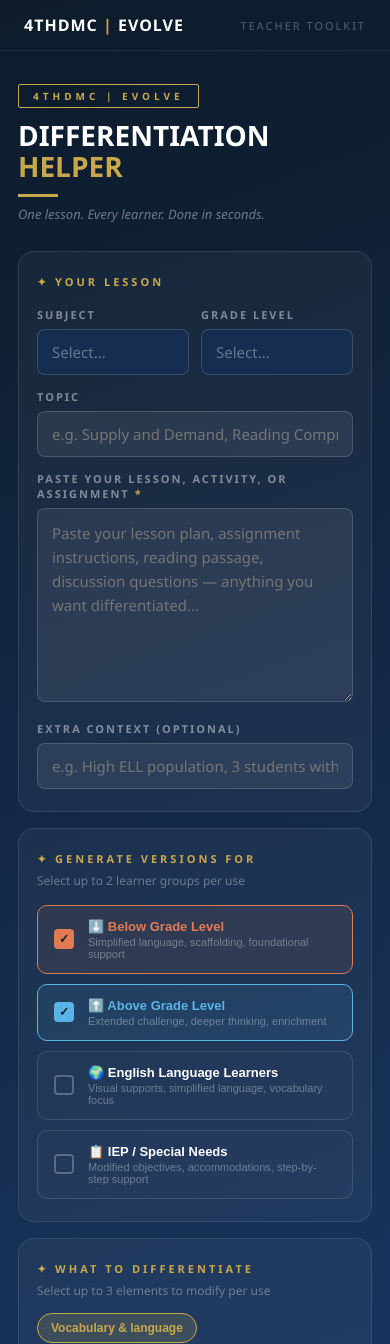
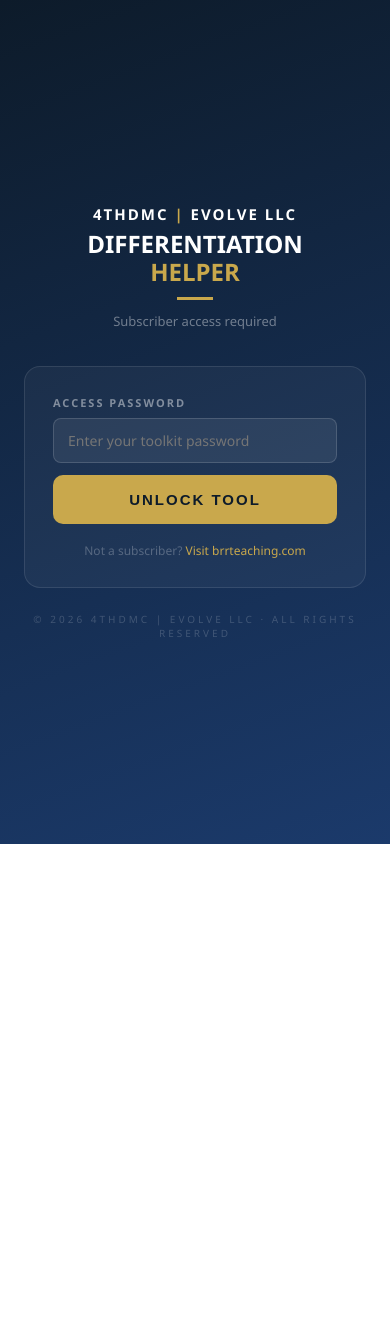
Before and after one commit to 4thdmcEvolve/differentiation-helper, a React (Vite) app: page / in a window 390 px wide. Shown: the top 1344 px of the page. After the commit the page ends 844 px from the top, so only its background shows below. Built offline with nearby package versions, Linux system fonts and the light colour scheme.

Commit message:
Update App.jsx

```diff
--- a/src/App.jsx
+++ b/src/App.jsx
@@ -70,7 +70,94 @@
     return <div key={i} style={{ fontSize: 13, color: "#444", lineHeight: 1.75, margin: "2px 0" }}>{t.replace(/\*\*/g, "")}</div>;
   });
 
+// ─── PASSWORD GATE ─────────────────────────────────────────────────────────
+function PasswordGate({ onUnlock }) {
+  const [pw, setPw] = useState("");
+  const [error, setError] = useState("");
+  const [checking, setChecking] = useState(false);
+
+  const handleUnlock = async () => {
+    if (!pw.trim()) { setError("Please enter the access password."); return; }
+    setChecking(true);
+    setError("");
+    try {
+      const res = await fetch("/api/auth", {
+        method: "POST",
+        headers: { "Content-Type": "application/json" },
+        body: JSON.stringify({ password: pw.trim() })
+      });
+      if (res.ok) {
+        localStorage.setItem("toolkit_password", pw.trim());
+        onUnlock(pw.trim());
+      } else {
+        setError("Incorrect password. Please check your subscriber email and try again.");
+        setPw("");
+      }
+    } catch {
+      setError("Connection error. Please try again.");
+    } finally {
+      setChecking(false);
+    }
+  };
+
+  return (
+    <div style={{ minHeight: "100vh", background: `linear-gradient(160deg, ${DARK} 0%, ${NAVY} 100%)`, fontFamily: "'Segoe UI', system-ui, sans-serif", display: "flex", flexDirection: "column", alignItems: "center", justifyContent: "center", padding: 24 }}>
+      <div style={{ width: "100%", maxWidth: 420 }}>
+        <div style={{ textAlign: "center", marginBottom: 36 }}>
+          <div style={{ fontWeight: 900, fontSize: 15, color: "#fff", letterSpacing: 2, marginBottom: 6 }}>
+            4THDMC <span style={{ color: GOLD }}>|</span> EVOLVE LLC
+          </div>
+          <div style={{ fontSize: "clamp(24px, 5vw, 34px)", fontWeight: 900, color: "#fff", lineHeight: 1.15, marginBottom: 8 }}>
+            DIFFERENTIATION<br /><span style={{ color: GOLD }}>HELPER</span>
+          </div>
+          <div style={{ width: 36, height: 3, background: GOLD, margin: "12px auto" }} />
+          <div style={{ color: "rgba(255,255,255,0.4)", fontSize: 13 }}>Subscriber access required</div>
+        </div>
+
+        <div style={{ background: "rgba(255,255,255,0.04)", border: "1px solid rgba(255,255,255,0.1)", borderRadius: 16, padding: 28 }}>
+          <div style={{ color: "rgba(255,255,255,0.45)", fontSize: 11, fontWeight: 700, letterSpacing: 2, textTransform: "uppercase", marginBottom: 8 }}>
+            Access Password
+          </div>
+          <input
+            type="password"
+            value={pw}
+            onChange={e => setPw(e.target.value)}
+            onKeyDown={e => e.key === "Enter" && handleUnlock()}
+            placeholder="Enter your toolkit password"
+            style={{ width: "100%", background: "rgba(255,255,255,0.07)", border: "1px solid rgba(255,255,255,0.15)", borderRadius: 8, color: "#fff", padding: "12px 14px", fontSize: 14, outline: "none", fontFamily: "inherit", boxSizing: "border-box", marginBottom: 12 }}
+            autoFocus
+          />
+          {error && (
+            <div style={{ background: "rgba(255,80,80,0.12)", border: "1px solid rgba(255,80,80,0.3)", color: "#ff9090", padding: "10px 14px", borderRadius: 8, fontSize: 13, marginBottom: 14 }}>
+              {error}
+            </div>
+          )}
+          <button
+            onClick={handleUnlock}
+            disabled={checking}
+            style={{ width: "100%", padding: 16, background: checking ? "rgba(201,168,76,0.4)" : GOLD, color: DARK, border: "none", borderRadius: 10, fontWeight: 900, fontSize: 15, letterSpacing: 2, cursor: checking ? "not-allowed" : "pointer", textTransform: "uppercase" }}
+          >
+            {checking ? "Checking..." : "Unlock Tool"}
+          </button>
+          <div style={{ textAlign: "center", marginTop: 18, color: "rgba(255,255,255,0.25)", fontSize: 12 }}>
+            Not a subscriber?{" "}
+            <a href="https://brrteaching.com" style={{ color: GOLD, textDecoration: "none" }}>Visit brrteaching.com</a>
+          </div>
+        </div>
+
+        <div style={{ textAlign: "center", marginTop: 24, color: "rgba(255,255,255,0.18)", fontSize: 10, letterSpacing: 3, textTransform: "uppercase" }}>
+          © 2026 4THDMC | EVOLVE LLC · All Rights Reserved
+        </div>
+      </div>
+    </div>
+  );
+}
+// ──────────────────────────────────────────────────────────────────────────
+
 export default function App() {
+  const stored = localStorage.getItem("toolkit_password") || "";
+  const [unlockedPw, setUnlockedPw] = useState(stored);
+
   const [subject, setSubject] = useState("");
   const [grade, setGrade] = useState("");
   const [topic, setTopic] = useState("");
@@ -84,26 +171,22 @@
   const [copiedKey, setCopiedKey] = useState(null);
   const [activeTab, setActiveTab] = useState(null);
 
+  if (!unlockedPw) {
+    return <PasswordGate onUnlock={(pw) => setUnlockedPw(pw)} />;
+  }
+
   const toggleLevel = (id) => {
     setSelectedLevels(prev => {
-      if (prev.includes(id)) {
-        return prev.filter(x => x !== id);
-      }
-      if (prev.length >= 2) {
-        return prev; // Block selection if already at 2
-      }
+      if (prev.includes(id)) return prev.filter(x => x !== id);
+      if (prev.length >= 2) return prev;
       return [...prev, id];
     });
   };
 
- const toggleElement = (el) => {
+  const toggleElement = (el) => {
     setSelectedElements(prev => {
-      if (prev.includes(el)) {
-        return prev.filter(x => x !== el);
-      }
-      if (prev.length >= 3) {
-        return prev; // Block selection if already at 3
-      }
+      if (prev.includes(el)) return prev.filter(x => x !== el);
+      if (prev.length >= 3) return prev;
       return [...prev, el];
     });
   };
@@ -175,11 +258,23 @@
       const res = await fetch("/api/generate", {
         method: "POST",
         headers: { "Content-Type": "application/json" },
-        body: JSON.stringify({ prompt: buildPrompt() })
+        body: JSON.stringify({
+          model: "claude-haiku-4-5-20251001",
+          max_tokens: 1200,
+          messages: [{ role: "user", content: buildPrompt() }],
+          toolkitPassword: unlockedPw
+        })
       });
+
+      if (res.status === 401) {
+        localStorage.removeItem("toolkit_password");
+        setUnlockedPw("");
+        return;
+      }
+
       const json = await res.json();
-      if (json.error) { setError("Error: " + json.error); return; }
-      const text = json.text;
+      if (json.error) { setError("Error: " + json.error.message); return; }
+      const text = (json.content || []).filter(b => b.type === "text").map(b => b.text).join("");
       if (!text) { setError("Nothing returned. Try again."); return; }
 
       // Parse sections by level headers
@@ -218,7 +313,6 @@
         parsed[currentLevel] = currentLines.join("\n").trim();
       }
 
-      // Fallback: if parsing failed, show full text
       if (Object.keys(parsed).length === 0) {
         parsed["below"] = text;
       }
@@ -246,9 +340,17 @@
       {/* NAV */}
       <div style={{ borderBottom: "1px solid rgba(255,255,255,0.08)", padding: "14px 24px", display: "flex", alignItems: "center", justifyContent: "space-between" }}>
         <div style={{ fontWeight: 900, fontSize: 16, color: "#fff", letterSpacing: 1 }}>
-          4THDMC <span style={{ color: GOLD }}>|</span> EVOLVE
+          4THDMC <span style={{ color: GOLD }}>|</span> EVOLVE LLC
         </div>
-        <div style={{ color: "rgba(255,255,255,0.3)", fontSize: 11, letterSpacing: 2, textTransform: "uppercase" }}>Teacher Toolkit</div>
+        <div style={{ display: "flex", gap: 10, alignItems: "center" }}>
+          <div style={{ color: "rgba(255,255,255,0.3)", fontSize: 11, letterSpacing: 2, textTransform: "uppercase" }}>Teacher Toolkit</div>
+          <button
+            onClick={() => { localStorage.removeItem("toolkit_password"); setUnlockedPw(""); }}
+            style={{ background: "transparent", border: "1px solid rgba(255,255,255,0.15)", color: "rgba(255,255,255,0.4)", fontSize: 11, padding: "4px 10px", borderRadius: 6, cursor: "pointer" }}
+          >
+            Lock
+          </button>
+        </div>
       </div>
 
       <div style={{ maxWidth: 640, margin: "0 auto", padding: "32px 18px" }}>
@@ -257,7 +359,7 @@
         {!results && (
           <div style={{ marginBottom: 28 }}>
             <div style={{ display: "inline-block", border: `1px solid ${GOLD}`, color: GOLD, fontSize: 10, letterSpacing: 4, padding: "4px 14px", marginBottom: 12, fontWeight: 700, borderRadius: 2, textTransform: "uppercase" }}>
-              4THDMC | EVOLVE
+              4THDMC | EVOLVE LLC
             </div>
             <div style={{ fontSize: "clamp(28px, 7vw, 44px)", fontWeight: 900, color: "#fff", lineHeight: 1.1 }}>
               DIFFERENTIATION<br /><span style={{ color: GOLD }}>HELPER</span>
@@ -322,15 +424,13 @@
               <div style={{ color: "rgba(255,255,255,0.35)", fontSize: 12, marginBottom: 16 }}>Select up to 2 learner groups per use</div>
               <div style={{ display: "flex", flexDirection: "column", gap: 10 }}>
                 {LEVELS.map(({ id, label, desc, color }) => {
-                  const isOnLevel = id === "onlevel";
-                  const selected = isOnLevel ? false : selectedLevels.includes(id);
+                  const selected = selectedLevels.includes(id);
                   return (
-                    <button key={id} onClick={() => toggleLevel(id)} disabled={isOnLevel} style={{
-                      padding: "13px 16px", borderRadius: 10, cursor: isOnLevel ? "default" : "pointer",
+                    <button key={id} onClick={() => toggleLevel(id)} style={{
+                      padding: "13px 16px", borderRadius: 10, cursor: "pointer",
                       textAlign: "left", display: "flex", alignItems: "center", gap: 14,
                       border: `1px solid ${selected ? color : "rgba(255,255,255,0.12)"}`,
-                      background: selected ? `${color}18` : isOnLevel ? "rgba(255,255,255,0.01)" : "rgba(255,255,255,0.02)",
-                      opacity: isOnLevel ? 0.4 : 1,
+                      background: selected ? `${color}18` : "rgba(255,255,255,0.02)",
                     }}>
                       <div style={{
                         width: 20, height: 20, borderRadius: 4, flexShrink: 0,
@@ -384,10 +484,9 @@
         {/* RESULTS */}
         {results && (
           <div>
-            {/* Result header */}
             <div style={{ marginBottom: 20 }}>
               <div style={{ display: "inline-block", border: `1px solid ${GOLD}`, color: GOLD, fontSize: 10, letterSpacing: 4, padding: "4px 14px", marginBottom: 10, fontWeight: 700, borderRadius: 2, textTransform: "uppercase" }}>
-                4THDMC | EVOLVE
+                4THDMC | EVOLVE LLC
               </div>
               <div style={{ fontSize: 28, fontWeight: 900, color: "#fff", lineHeight: 1.1 }}>
                 DIFFERENTIATED<br /><span style={{ color: GOLD }}>VERSIONS READY</span>
@@ -454,7 +553,8 @@
       </div>
 
       <div style={{ textAlign: "center", color: "rgba(255,255,255,0.18)", fontSize: 10, letterSpacing: 3, textTransform: "uppercase", marginTop: 20 }}>
-        Powered by <span style={{ color: "rgba(201,168,76,0.35)" }}>4THDMC | EVOLVE LLC </span> · Brandon Russell
+        © 2026 4THDMC | EVOLVE LLC · All Rights Reserved<br />
+        <span style={{ color: "rgba(201,168,76,0.35)" }}>Brandon Russell · The Multiplier · Chattanooga, TN</span>
       </div>
     </div>
   );
```
